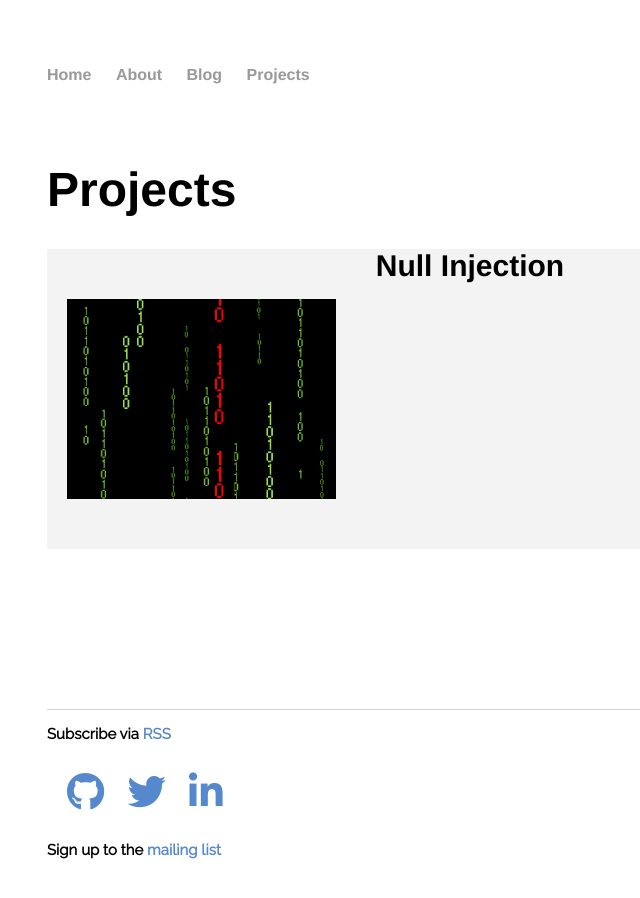
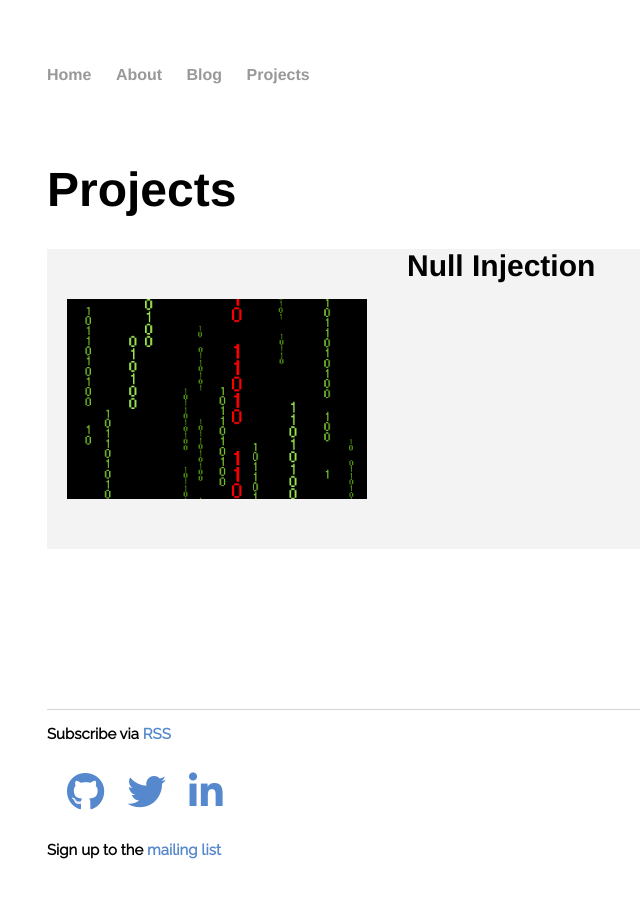
Before and after one commit to ianw3214/ianw3214.github.io, a Jekyll site: the page built from projects/index.html, in a window 1280 px wide. Shown: the whole page, without its empty margins (145-785 px from the left). Built offline with Jekyll 4.4.1, drawn with Linux system fonts in a browser that asks for light colours; nearby versions of some CDN libraries; a script that is not in the unit is left out.

Commit message:
Add margin between blog list items

```diff
--- a/css/main.css
+++ b/css/main.css
@@ -106,12 +106,13 @@
     margin-bottom: 50px;
     margin-left: 20px;
     margin-right: 40px;
-    width: 30%;
+    width: 300px;
     float: left;
 }
 
 .postList {
     list-style-type: none;
+    margin-bottom: 10px;
 }
 
 .post img {
```
